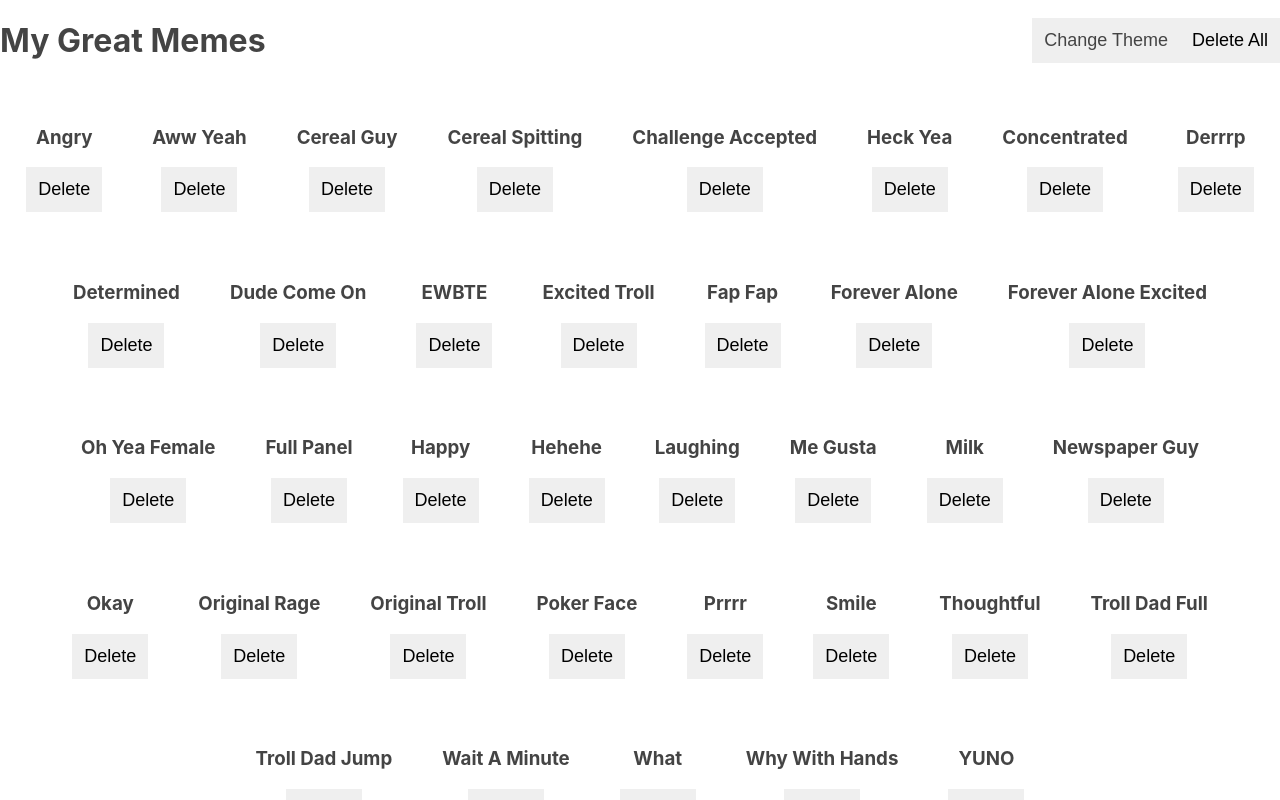
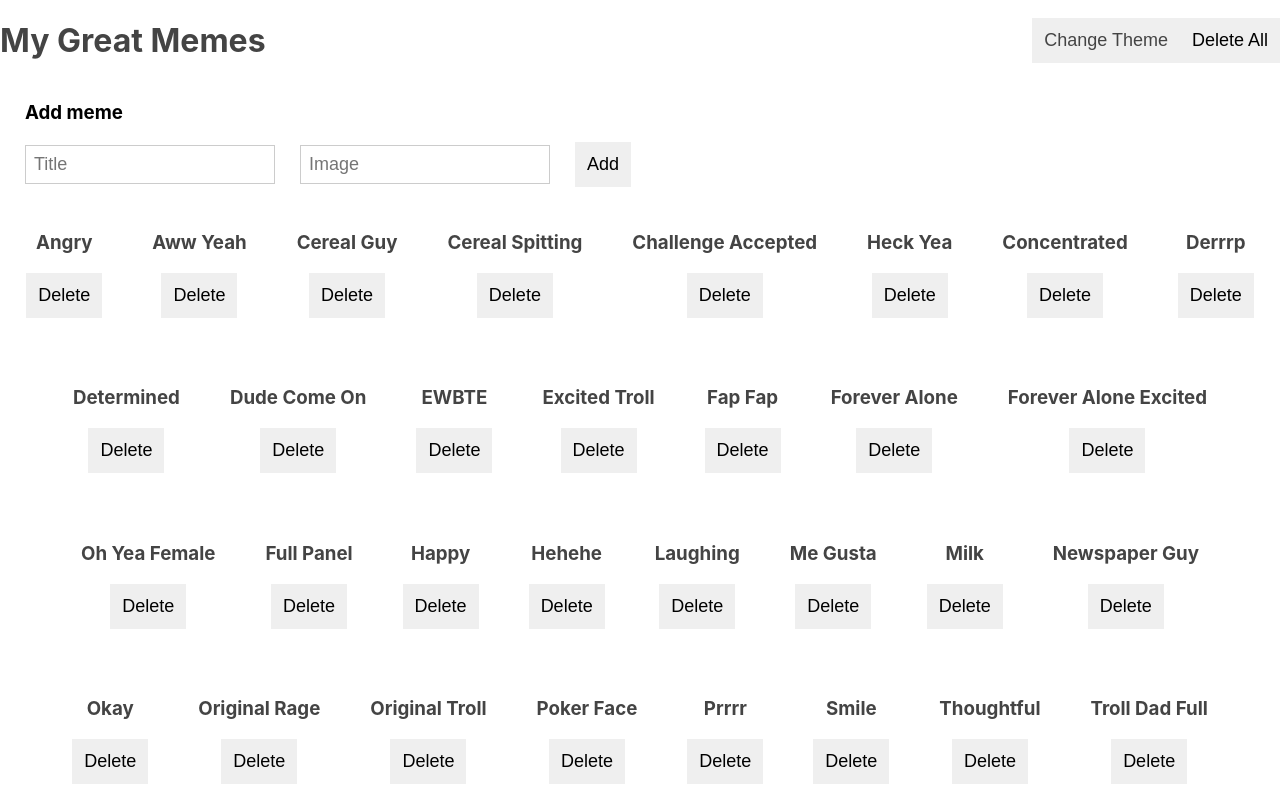
Before and after one commit to sei-curiosity/hw-week08day02-03-lifecycle-events-axios, a React (Create React App) app in the folder lifecycle-axios/: page / in a window 1280 px wide. Shown: the top 800 px of the page. Built offline with nearby package versions, Linux system fonts and the light colour scheme.

Commit message:
finished last section

```diff
--- a/lifecycle-axios/src/App.js
+++ b/lifecycle-axios/src/App.js
@@ -2,6 +2,7 @@ import React, { Component } from "react";
 import data from "./data";
 import Meme from "./components/Meme";
 import Navbar from "./components/Navbar";
+import AddNewMeme from "./components/AddNewMeme";
 
 class App extends Component {
   state = {
@@ -46,12 +47,20 @@ class App extends Component {
     return false;
   };
 
+  onAddNewMeme = meme => {
+    const memes = [...this.state.memes];
+    meme.id = this.state.memes.length + 1; // fake ID !
+    memes.push(meme);
+    this.setState({ memes });
+  };
+
   render() {
     const {
       getCurrentTheme,
       onChangeTheme,
       onDeleteAllMemes,
-      onDeleteMeme
+      onDeleteMeme,
+      onAddNewMeme
     } = this;
 
     return (
@@ -61,6 +70,8 @@ class App extends Component {
           onChangeTheme={onChangeTheme}
           onDeleteAllMemes={onDeleteAllMemes}
         />
+
+        <AddNewMeme onAddNewMeme={onAddNewMeme} />
         <div className="memes flex flex-wrap justify-content-center align-items-center">
           {this.state.memes.length <= 0 && <h3>There's No Memes.</h3>}
           {this.state.memes.length > 0 &&
--- /dev/null
+++ b/lifecycle-axios/src/components/AddNewMeme.jsx
@@ -0,0 +1,49 @@
+import React, { Component } from "react";
+
+class AddNewMeme extends Component {
+  state = {
+    title: "",
+    image: ""
+  };
+
+  handleChange = e => {
+    const { name, value } = e.target;
+    this.setState({ [name]: value });
+  };
+
+  handleSubmit = e => {
+    e.preventDefault();
+    const meme = { ...this.state };
+    this.props.onAddNewMeme(meme);
+
+    // clean input values
+    this.setState({ title: "", image: "" });
+  };
+
+  render() {
+    return (
+      <div className="flex flex-column">
+        <h3 className="ml-25">Add meme</h3>
+        <form method="POST" onSubmit={this.handleSubmit}>
+          <input
+            type="text"
+            name="title"
+            placeholder="Title"
+            className="mr-25 ml-25"
+            onChange={this.handleChange}
+          />
+          <input
+            type="text"
+            name="image"
+            placeholder="Image"
+            className="mr-25"
+            onChange={this.handleChange}
+          />
+          <button className="clickable">Add</button>
+        </form>
+      </div>
+    );
+  }
+}
+
+export default AddNewMeme;
```
